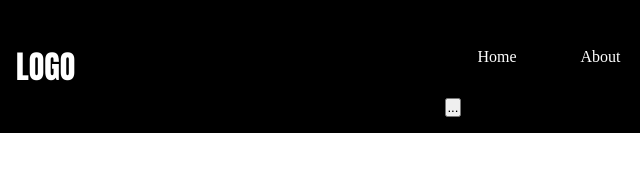
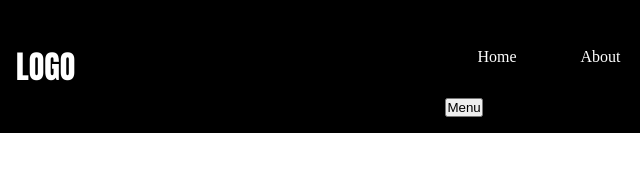
Before and after one commit to chhum-chanleak/brand, a plain HTML site: page index.html in a window 1280 px wide. Shown: the full height of the page, 0-640 px from the left. Drawn offline with Linux system fonts and the light colour scheme.

Commit message:
feat: Update 'btn' content index.html

```diff
--- a/index.html
+++ b/index.html
@@ -20,8 +20,8 @@
           <li><a href="#">Gallery</a></li>
           <li><a href="#">Feedback</a></li>
         </ul>
-        <button class="ellipsis-btn">
-          ...
+        <button class="btn ellipsis-btn">
+          Menu
         </button>
       </nav>
     </header>
```
